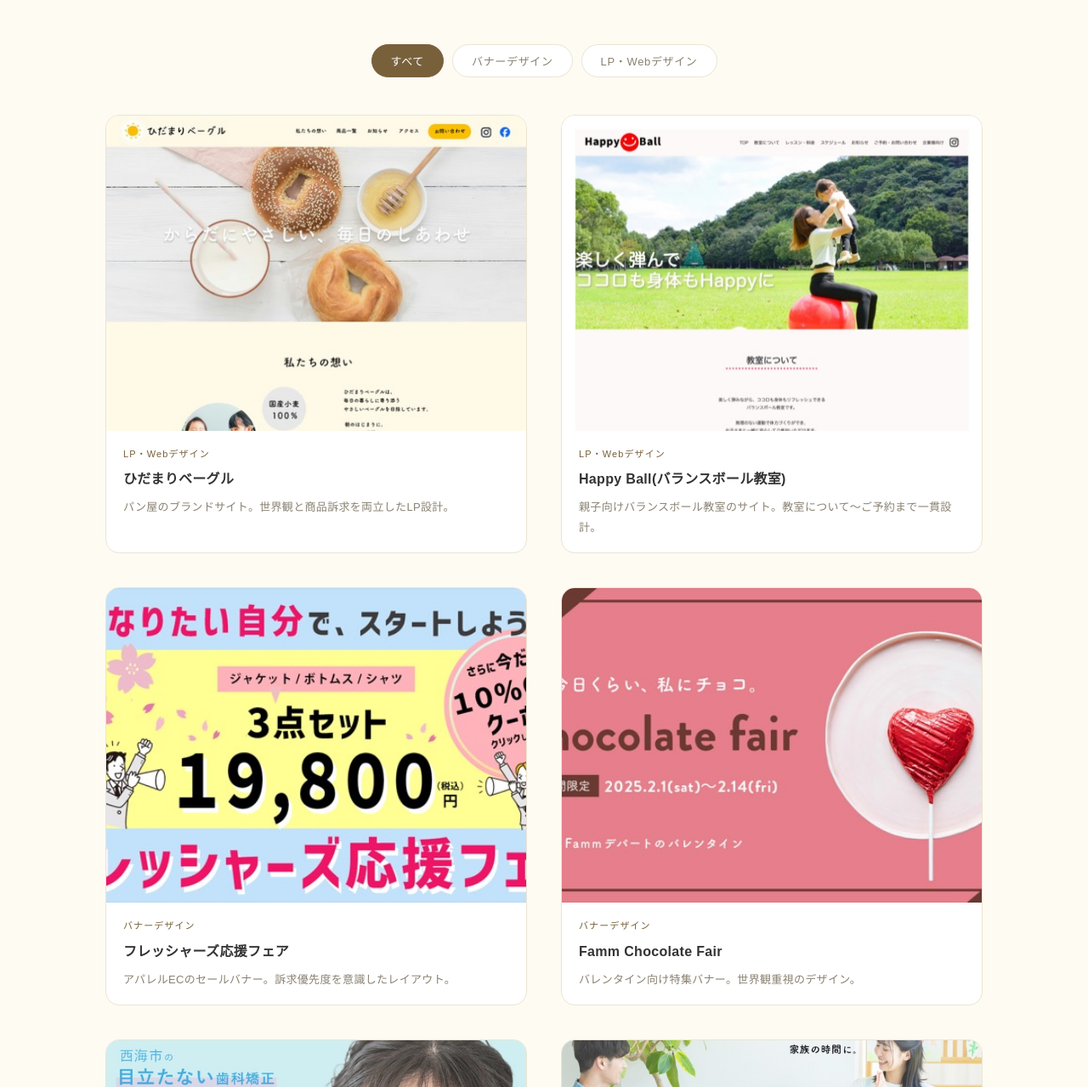
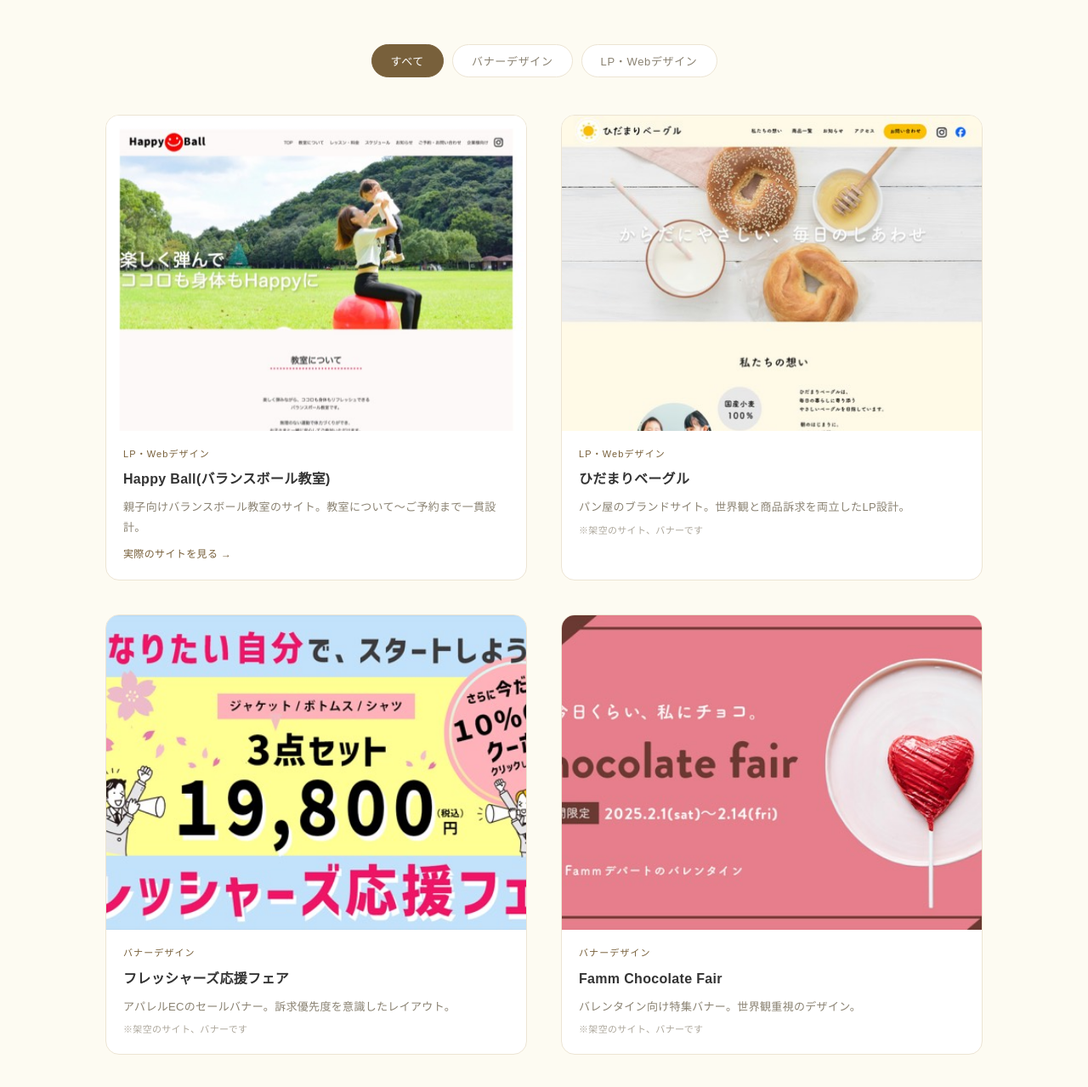
Before and after one commit to appleai2121-hub/airi-portfolio, a plain HTML site: page index.html in a window 1280 px wide. Shown: the part 1260-2539 px from the top of the page at 85% size. Drawn offline with Linux system fonts and the light colour scheme.

Commit message:
Works: reorder Happy Ball first, link to live site, mark others as mock
Happy Ball is now first and its card opens the real site
(https://happyballmayu.com/index.html) instead of the lightbox.
Remaining works are labeled as fictional sites/banners.

```diff
--- a/assets/css/style.css
+++ b/assets/css/style.css
@@ -157,6 +157,8 @@ h2.section-heading{
 }
 .card h3{font-size:16px;margin-bottom:6px;}
 .card p{font-size:13px;color:var(--sub);}
+.card .disclaimer{font-size:11px;color:var(--sub);opacity:0.7;margin-top:6px;}
+.card .sitelink{font-size:12px;color:var(--accent);margin-top:10px;letter-spacing:0.03em;}
 
 /* Contact */
 .contact{
--- a/assets/js/main.js
+++ b/assets/js/main.js
@@ -17,6 +17,10 @@ const lightboxImg = document.getElementById('lightboxImg');
 
 cards.forEach(c => {
   c.addEventListener('click', () => {
+    if (c.dataset.link) {
+      window.open(c.dataset.link, '_blank', 'noopener');
+      return;
+    }
     lightboxImg.src = c.dataset.full;
     lightbox.classList.add('open');
   });
--- a/index.html
+++ b/index.html
@@ -70,21 +70,23 @@
 
     <div class="grid" id="grid">
 
+      <div class="card" data-cat="lp" data-link="https://happyballmayu.com/index.html">
+        <div class="thumb"><img class="top" src="assets/img/thumbs/happyball-lp.jpg" alt="Happy Ball LPデザイン" loading="lazy"></div>
+        <div class="meta">
+          <p class="cat">LP・Webデザイン</p>
+          <h3>Happy Ball(バランスボール教室)</h3>
+          <p>親子向けバランスボール教室のサイト。教室について〜ご予約まで一貫設計。</p>
+          <p class="sitelink">実際のサイトを見る →</p>
+        </div>
+      </div>
+
       <div class="card" data-cat="lp" data-full="assets/img/works/hidamari-bagel-lp.jpg">
         <div class="thumb"><img class="top" src="assets/img/thumbs/hidamari-bagel-lp.jpg" alt="ひだまりベーグル LPデザイン" loading="lazy"></div>
         <div class="meta">
           <p class="cat">LP・Webデザイン</p>
           <h3>ひだまりベーグル</h3>
           <p>パン屋のブランドサイト。世界観と商品訴求を両立したLP設計。</p>
-        </div>
-      </div>
-
-      <div class="card" data-cat="lp" data-full="assets/img/works/happyball-lp.jpg">
-        <div class="thumb"><img class="top" src="assets/img/thumbs/happyball-lp.jpg" alt="Happy Ball LPデザイン" loading="lazy"></div>
-        <div class="meta">
-          <p class="cat">LP・Webデザイン</p>
-          <h3>Happy Ball(バランスボール教室)</h3>
-          <p>親子向けバランスボール教室のサイト。教室について〜ご予約まで一貫設計。</p>
+          <p class="disclaimer">※架空のサイト、バナーです</p>
         </div>
       </div>
 
@@ -94,6 +96,7 @@
           <p class="cat">バナーデザイン</p>
           <h3>フレッシャーズ応援フェア</h3>
           <p>アパレルECのセールバナー。訴求優先度を意識したレイアウト。</p>
+          <p class="disclaimer">※架空のサイト、バナーです</p>
         </div>
       </div>
 
@@ -103,6 +106,7 @@
           <p class="cat">バナーデザイン</p>
           <h3>Famm Chocolate Fair</h3>
           <p>バレンタイン向け特集バナー。世界観重視のデザイン。</p>
+          <p class="disclaimer">※架空のサイト、バナーです</p>
         </div>
       </div>
 
@@ -112,6 +116,7 @@
           <p class="cat">バナーデザイン</p>
           <h3>マウスピース矯正 モニター募集</h3>
           <p>歯科医院の集客バナー。訴求ポイントを整理した情報設計。</p>
+          <p class="disclaimer">※架空のサイト、バナーです</p>
         </div>
       </div>
 
@@ -121,6 +126,7 @@
           <p class="cat">バナーデザイン</p>
           <h3>時短ミールキット</h3>
           <p>子育て世代向け食品サービスのLPファーストビュー。</p>
+          <p class="disclaimer">※架空のサイト、バナーです</p>
         </div>
       </div>
 
```
